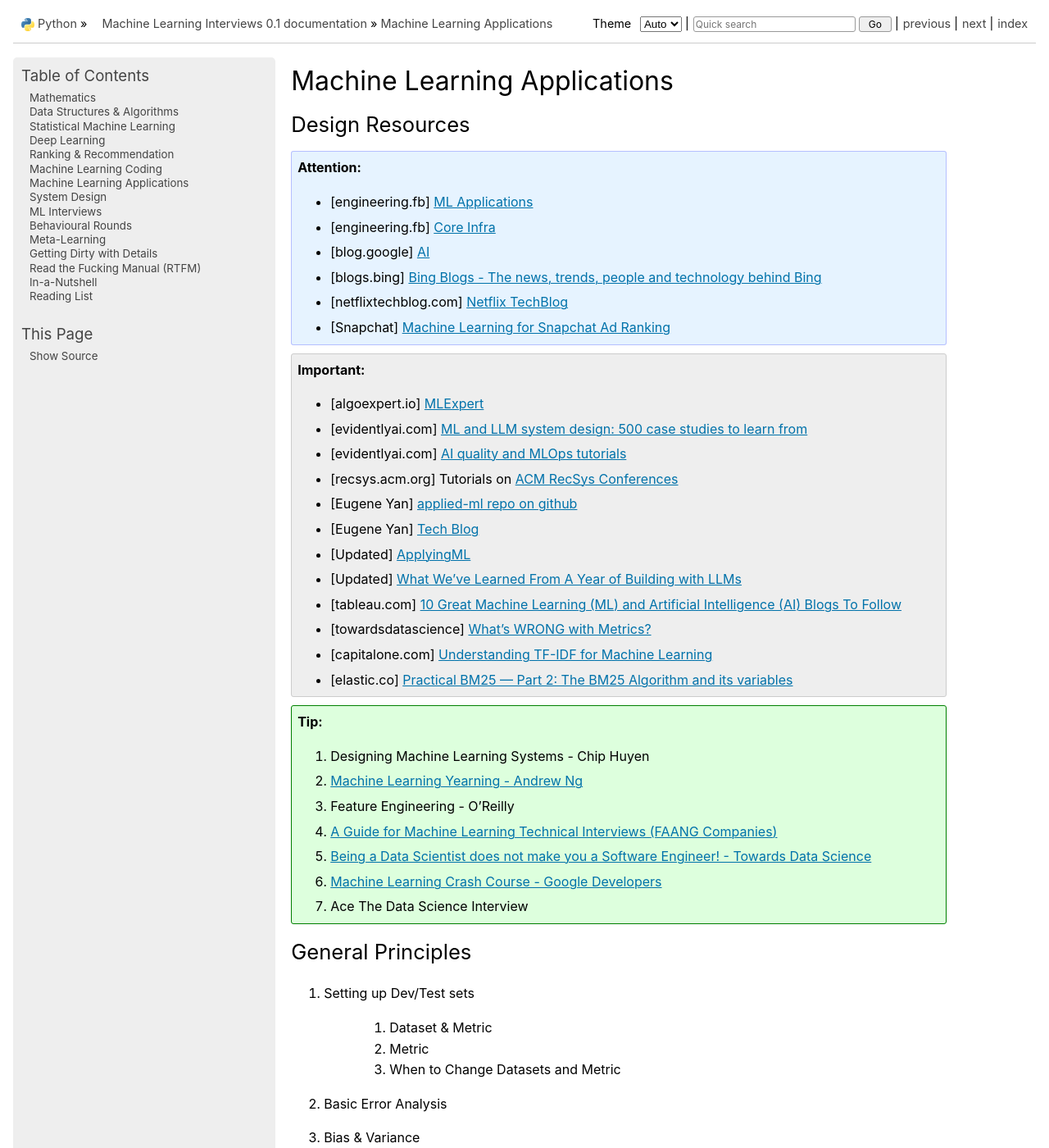
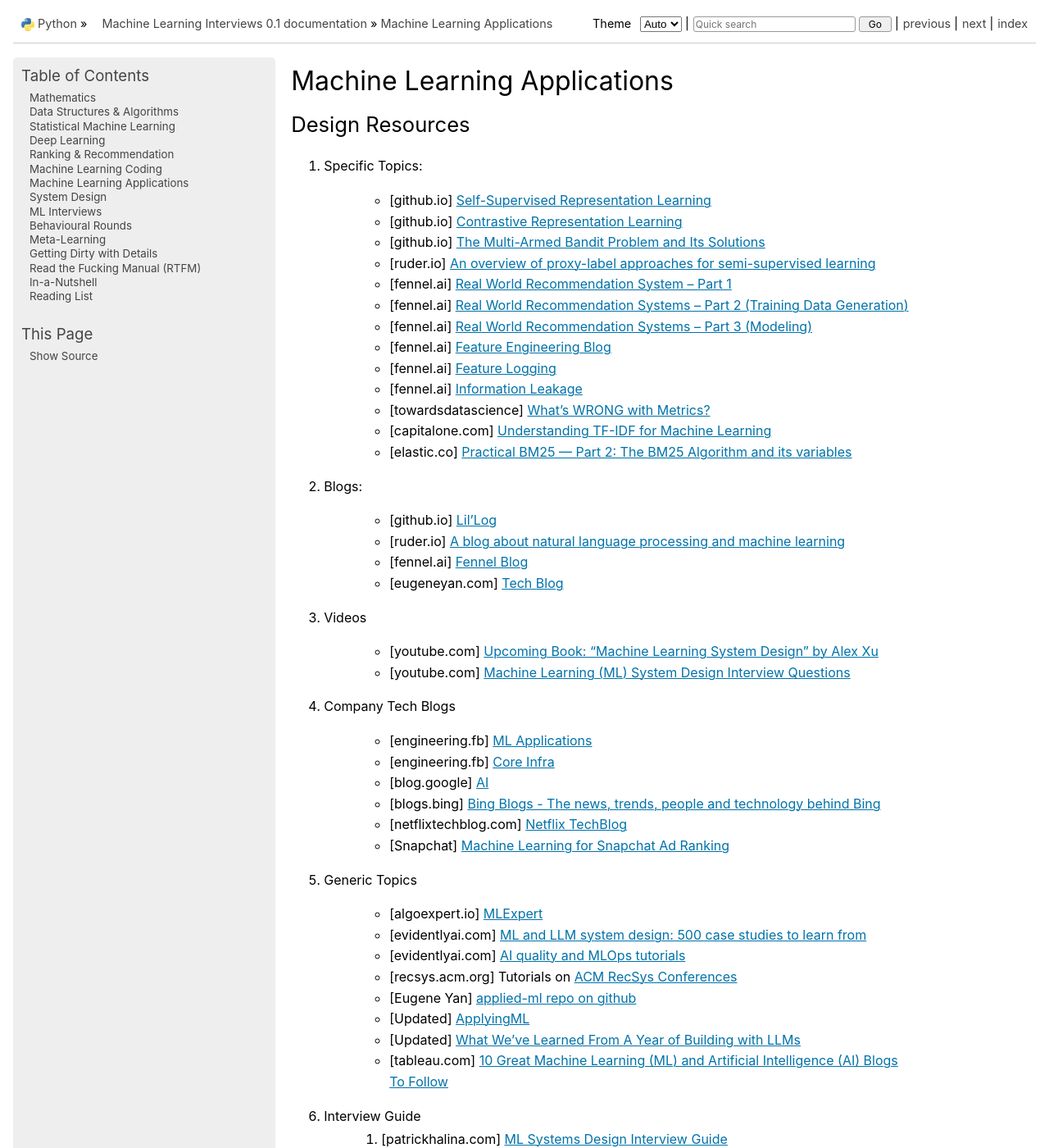
Before and after one commit to uselesstechjunks/leetcode, a Sphinx documentation site: the page built from docs/source/mlapp.rst, in a window 1280 px wide and 1400 px high. Shown: the whole window at 82% size. Built offline with Sphinx 7.4.7, drawn with Linux system fonts in a browser that asks for light colours.

Commit message:
Update mlapp.rst

```diff
--- a/docs/source/mlapp.rst
+++ b/docs/source/mlapp.rst
@@ -4,29 +4,51 @@ Machine Learning Applications
 *******************************************************************************
 Design Resources
 *******************************************************************************
-.. attention::
+1. Specific Topics:
+
+	- [github.io] `Self-Supervised Representation Learning <https://lilianweng.github.io/posts/2019-11-10-self-supervised/>`_
+	- [github.io] `Contrastive Representation Learning <https://lilianweng.github.io/posts/2021-05-31-contrastive/>`_
+	- [github.io] `The Multi-Armed Bandit Problem and Its Solutions  <https://lilianweng.github.io/posts/2018-01-23-multi-armed-bandit/>`_
+	- [ruder.io] `An overview of proxy-label approaches for semi-supervised learning <https://www.ruder.io/semi-supervised/>`_
+	- [fennel.ai] `Real World Recommendation System – Part 1 <https://fennel.ai/blog/real-world-recommendation-system/>`_
+	- [fennel.ai] `Real World Recommendation Systems – Part 2 (Training Data Generation) <https://fennel.ai/blog/real-world-recommendation-systems/>`_
+	- [fennel.ai] `Real World Recommendation Systems – Part 3 (Modeling) <https://fennel.ai/blog/real-world-recommendation-systems-21e/>`_
+	- [fennel.ai] `Feature Engineering Blog <https://blog.fennel.ai/p/feature-engineering-for-recommendation>`_
+	- [fennel.ai] `Feature Logging <https://fennel.ai/blog/feature-engineering-for-recommendation-031/>`_
+	- [fennel.ai] `Information Leakage <https://www.fennel.ai/blog/two-types-of-information-leakage/>`_
+	- [towardsdatascience] `What's WRONG with Metrics? <https://towardsdatascience.com/choosing-the-right-metric-is-a-huge-issue-99ccbe73de61>`_
+	- [capitalone.com] `Understanding TF-IDF for Machine Learning <https://www.capitalone.com/tech/machine-learning/understanding-tf-idf/>`_
+	- [elastic.co] `Practical BM25 — Part 2: The BM25 Algorithm and its variables <https://www.elastic.co/blog/practical-bm25-part-2-the-bm25-algorithm-and-its-variables/>`_
+2. Blogs:
+
+	- [github.io] `Lil’Log <https://lilianweng.github.io/>`_
+	- [ruder.io] `A blog about natural language processing and machine learning <https://www.ruder.io/>`_
+	- [fennel.ai] `Fennel Blog <https://fennel.ai/blog/>`_
+	- [eugeneyan.com] `Tech Blog <https://eugeneyan.com/>`_
+3. Videos
+
+	- [youtube.com] `Upcoming Book: "Machine Learning System Design" by Alex Xu <https://youtube.com/playlist?list=PLlvnxKilk3aKx0oFua-HTtFf-d_inQ8Qn>`_
+	- [youtube.com] `Machine Learning (ML) System Design Interview Questions <https://www.youtube.com/playlist?list=PLlvnxKilk3aIbyEp3MFlTkYItrLmjS-T3>`_
+4. Company Tech Blogs
+
 	* [engineering.fb] `ML Applications <https://engineering.fb.com/category/ml-applications/>`_
 	* [engineering.fb] `Core Infra <https://engineering.fb.com/category/core-data/>`_
 	* [blog.google] `AI <https://blog.google/technology/ai/>`_
 	* [blogs.bing] `Bing Blogs - The news, trends, people and technology behind Bing <https://blogs.bing.com/>`_
 	* [netflixtechblog.com] `Netflix TechBlog <https://netflixtechblog.com/>`_
 	* [Snapchat] `Machine Learning for Snapchat Ad Ranking <https://eng.snap.com/machine-learning-snap-ad-ranking>`_
+5. Generic Topics
 
-.. important::
 	* [algoexpert.io] `MLExpert <https://www.algoexpert.io/machine-learning/product>`_
 	* [evidentlyai.com] `ML and LLM system design: 500 case studies to learn from <https://www.evidentlyai.com/ml-system-design>`_
 	* [evidentlyai.com] `AI quality and MLOps tutorials <https://www.evidentlyai.com/mlops-tutorials>`_
 	* [recsys.acm.org] Tutorials on `ACM RecSys Conferences <https://recsys.acm.org/>`_
 	* [Eugene Yan] `applied-ml repo on github <https://github.com/eugeneyan/applied-ml>`_
-	* [Eugene Yan] `Tech Blog <https://eugeneyan.com/>`_
 	* [Updated] `ApplyingML <https://applyingml.com/>`_
 	* [Updated] `What We’ve Learned From A Year of Building with LLMs <https://applied-llms.org/>`_
 	* [tableau.com] `10 Great Machine Learning (ML) and Artificial Intelligence (AI) Blogs To Follow <https://www.tableau.com/learn/articles/blogs-about-machine-learning-artificial-intelligence>`_
-	* [towardsdatascience] `What's WRONG with Metrics? <https://towardsdatascience.com/choosing-the-right-metric-is-a-huge-issue-99ccbe73de61>`_
-	* [capitalone.com] `Understanding TF-IDF for Machine Learning <https://www.capitalone.com/tech/machine-learning/understanding-tf-idf/>`_
-	* [elastic.co] `Practical BM25 — Part 2: The BM25 Algorithm and its variables <https://www.elastic.co/blog/practical-bm25-part-2-the-bm25-algorithm-and-its-variables/>`_
-
-.. tip::
+6. Interview Guide
+	#. [patrickhalina.com] `ML Systems Design Interview Guide <http://patrickhalina.com/posts/ml-systems-design-interview-guide/>`_
 	#. Designing Machine Learning Systems - Chip Huyen
 	#. `Machine Learning Yearning - Andrew Ng <https://www.deeplearning.ai/wp-content/uploads/2021/01/andrew-ng-machine-learning-yearning.pdf>`_
 	#. Feature Engineering - O'Reilly
```
